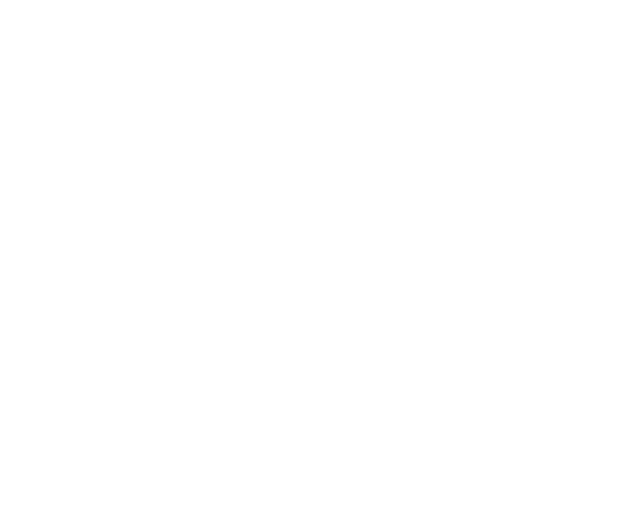
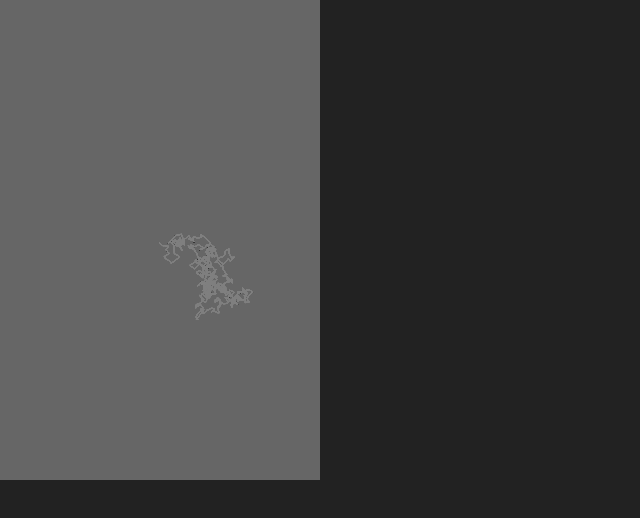
Before and after one commit to creationix/builder, a plain HTML site: page index.html in a window 1280 px wide. Shown: the whole page, without its empty margins (0-640 px from the left). Drawn offline with Linux system fonts and the light colour scheme.

Commit message:
First working example.

```diff
--- a/index.html
+++ b/index.html
@@ -2,13 +2,10 @@
 <html>
 <head>
   <title>Sousaball</title>
+  <link rel="stylesheet" href="style.css">
   <script src="main.js" type="text/javascript"></script>
-  <script language="javascript" type="text/javascript">
-    window.onload = function () {
-      if (window.PalmSystem) {
-        window.PalmSystem.stageReady();
-      }
-    }
-  </script>
 </head>
+<body>
+  <canvas id="canvas" width="320" height="480"></canvas>
+</body>
 </html>
--- a/main.js
+++ b/main.js
@@ -0,0 +1,27 @@
+var WIDTH = 320;
+var HEIGHT = 480;
+var x = WIDTH / 2;
+var y = HEIGHT / 2;
+
+window.onload = function () {
+  // Start the palm system
+  if (window.PalmSystem) {
+    window.PalmSystem.stageReady();
+  }
+
+  // Create our canvas to draw on
+  var canvas = document.getElementById('canvas');
+  var ctx = canvas.getContext("2d");
+
+
+  ctx.moveTo(x, y);
+
+  ctx.beginPath();
+  setInterval(function () {
+      x += Math.random() * 10 - 5;
+      y += Math.random() * 10 - 5;
+      ctx.strokeStyle = 'rgb(128, 128, 128)';
+      ctx.lineTo(x, y);
+      ctx.stroke();
+  }, 10);
+}
--- /dev/null
+++ b/style.css
@@ -0,0 +1,7 @@
+body {
+    background-color: #222;
+    margin: 0;
+}
+canvas {
+    background-color: #666;
+}
```
